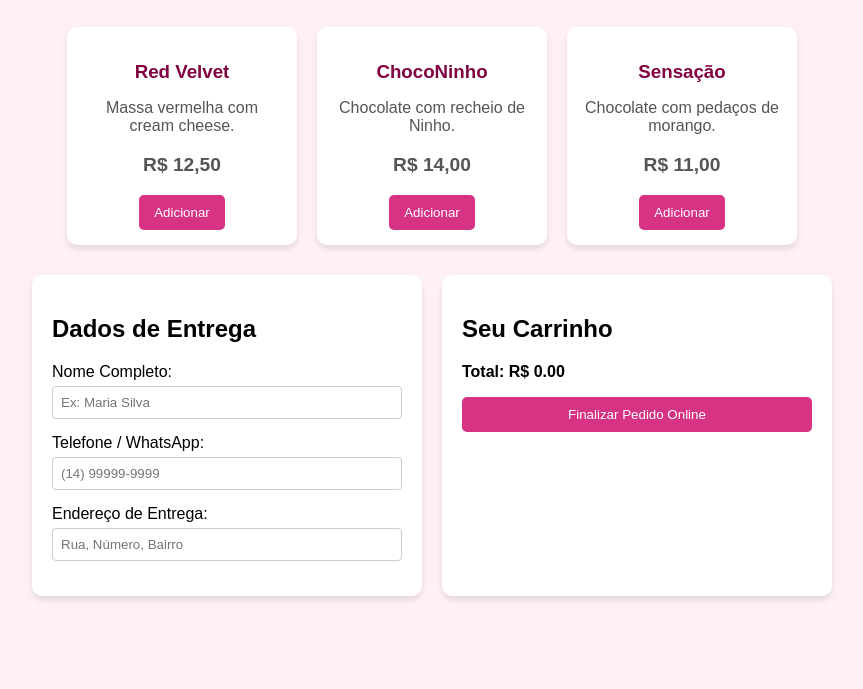
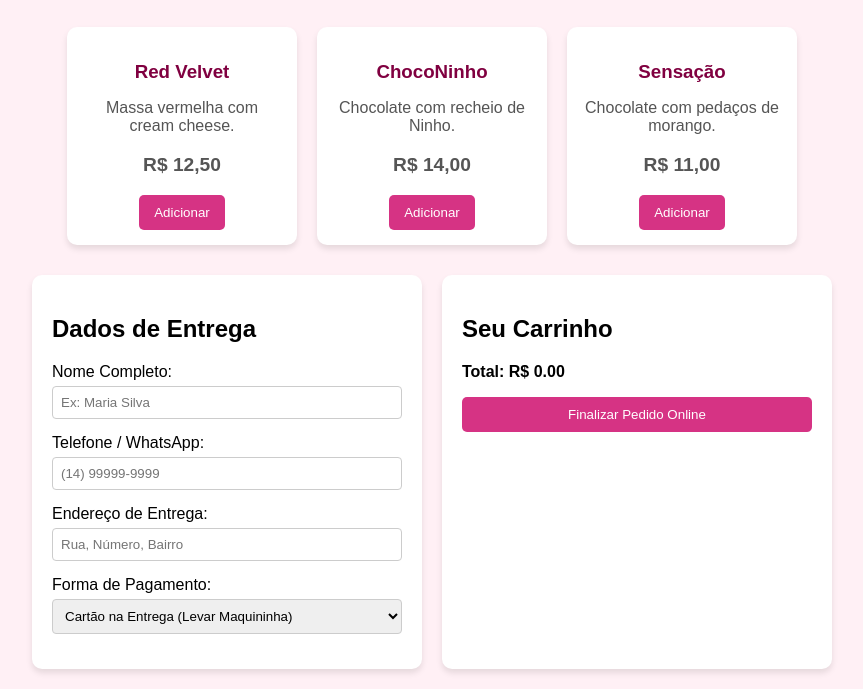
Before and after one commit to ariey1321/cupcake-app, a plain HTML site: page index.html in a window 1280 px wide. Shown: the part 122-811 px from the top of the page, without its empty margins (208-1071 px from the left). Drawn offline with Linux system fonts and the light colour scheme.

Commit message:
Add files via upload

```diff
--- a/index.html
+++ b/index.html
@@ -16,7 +16,7 @@
         button:hover { background-color: #b02a6b; }
         .container-painel { display: flex; justify-content: center; gap: 20px; flex-wrap: wrap; margin-top: 30px; }
         .bloco { background: white; padding: 20px; border-radius: 10px; width: 350px; box-shadow: 0 4px 6px rgba(0,0,0,0.1); }
-        .bloco input { width: 100%; padding: 8px; margin: 5px 0 15px 0; box-sizing: border-box; border: 1px solid #ccc; border-radius: 4px; }
+        .bloco input, .bloco select { width: 100%; padding: 8px; margin: 5px 0 15px 0; box-sizing: border-box; border: 1px solid #ccc; border-radius: 4px; }
     </style>
 </head>
 <body>
@@ -48,7 +48,7 @@
     </div>
 
     <div class="container-painel">
-        <!-- Dados de Entrega do Cliente -->
+        <!-- Dados de Entrega e Pagamento -->
         <div class="bloco">
             <h2>Dados de Entrega</h2>
             <label>Nome Completo:</label>
@@ -59,6 +59,13 @@
 
             <label>Endereço de Entrega:</label>
             <input type="text" id="endCliente" placeholder="Rua, Número, Bairro">
+
+            <label>Forma de Pagamento:</label>
+            <select id="formaPagamento">
+                <option value="Cartão na Entrega (Maquininha)">Cartão na Entrega (Levar Maquininha)</option>
+                <option value="PIX">PIX (Chave enviada no WhatsApp)</option>
+                <option value="Dinheiro">Dinheiro (Avisar sobre troco)</option>
+            </select>
         </div>
 
         <!-- Carrinho de Compras -->
@@ -94,6 +101,7 @@
         function finalizarPedido() {
             const nome = document.getElementById('nomeCliente').value;
             const endereco = document.getElementById('endCliente').value;
+            const pagamento = document.getElementById('formaPagamento').value;
 
             if (itens.length === 0) {
                 alert('Seu carrinho está vazio! Adicione pelo menos um cupcake.');
@@ -104,7 +112,7 @@
                 return;
             }
 
-            alert(`Obrigado pelo pedido, ${nome}!\n\nSeus cupcakes serão entregues em:\n${endereco}\n\nPedido realizado com sucesso!`);
+            alert(`Pedido realizado com sucesso!\n\nCliente: ${nome}\nEndereço: ${endereco}\nPagamento: ${pagamento}\n\nObrigado pela preferência! Seus cupcakes já vão ser preparados.`);
 
             // Limpa tudo após o pedido
             itens = [];
```
